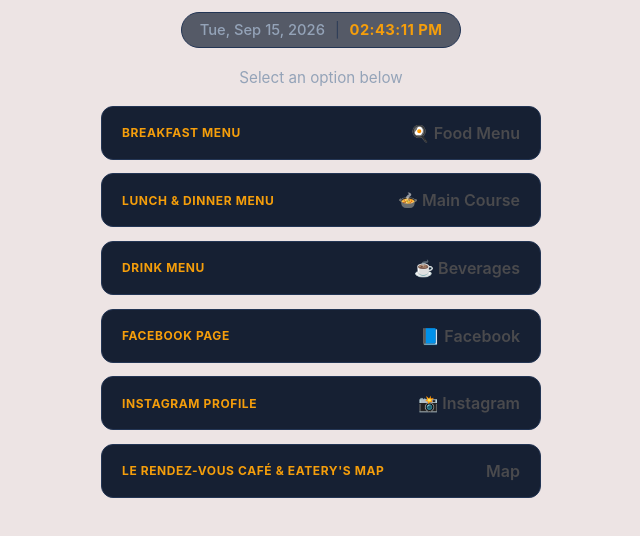
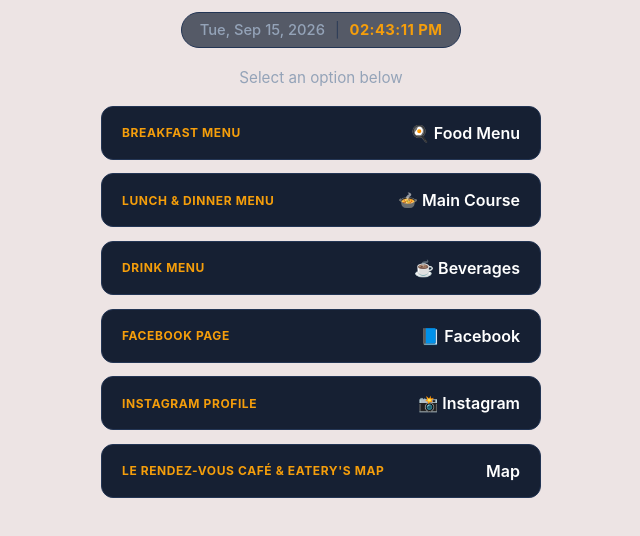
Before and after one commit to itmegamind-sudo/rdv-qr-hub, a plain HTML site: page index.html in a window 1280 px wide. Shown: the part 194-730 px from the top of the page, without its empty margins (319-959 px from the left). Drawn offline with Linux system fonts and the light colour scheme.

Commit message:
Change header font color to white

```diff
--- a/index.html
+++ b/index.html
@@ -10,7 +10,7 @@
             --card-bg: #162033;
             --accent: #f59e0b;
             --border-color: #233554;
-            --text-main: #4A4A4D;
+            --text-main: #ffffff;
             --text-sub: #94a3b8;
         }
         * { box-sizing: border-box; margin: 0; padding: 0; }
```
